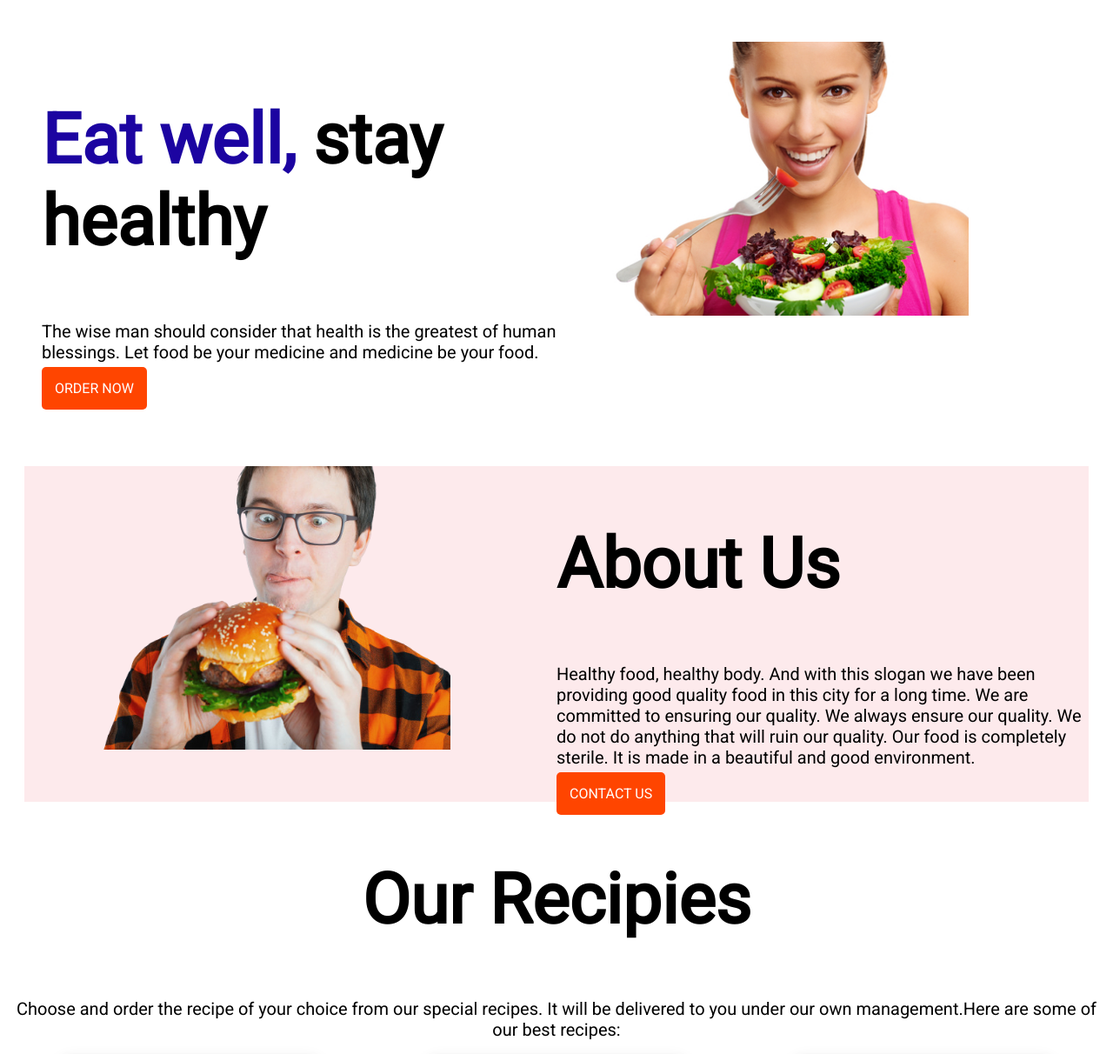
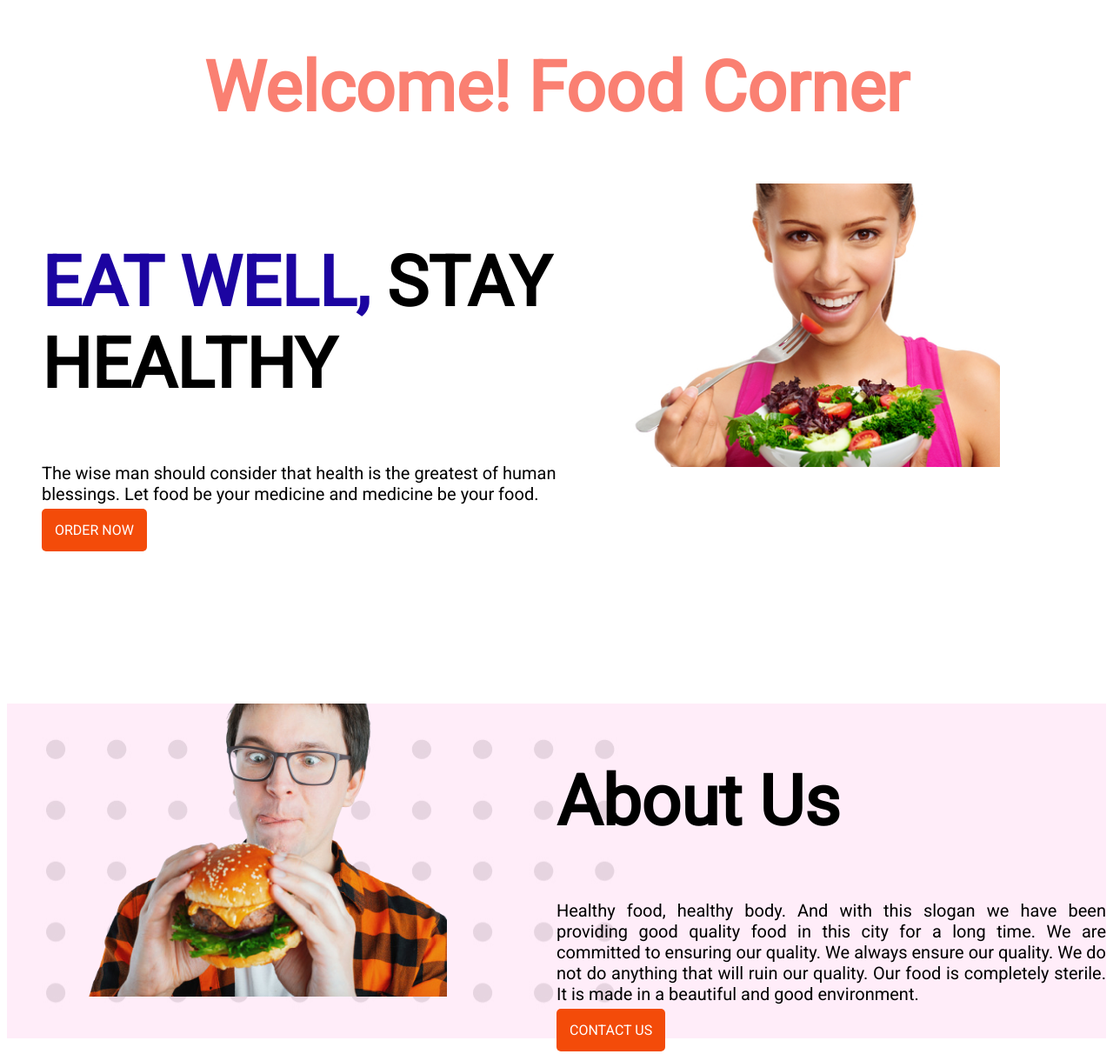
Before and after one commit to ismail-hasan-tanjer/food-corner-assignment, a plain HTML site: page index.html in a window 1280 px wide. Shown: the top 1212 px of the page at 87% size. Drawn offline with Linux system fonts and the light colour scheme.

Commit message:
welcome and others add

```diff
--- a/index.html
+++ b/index.html
@@ -14,9 +14,11 @@
 
 <body>
 
+    <h1 class="welcome">Welcome! Food Corner</h1>
+
     <section class="first-section">
         <div class="width-half">
-            <h1><span class="word-color">Eat well, </span>stay healthy </h1>
+            <h1><span class="word-color">EAT WELL, </span>STAY HEALTHY</h1>
             <p>The wise man should consider that health is the greatest of human
                 blessings.
                 Let
@@ -40,7 +42,8 @@
 
         <div class="width-half">
             <h1>About Us</h1>
-            <p>Healthy food, healthy body. And with this slogan we have been providing good quality food in this
+            <p class="p1">Healthy food, healthy body. And with this slogan we have been providing good quality food in
+                this
                 city
                 for a long time. We are committed to ensuring our quality. We always ensure our quality. We do not
                 do
--- a/my-style.css
+++ b/my-style.css
@@ -6,17 +6,24 @@ body{
 }
 .first-section{
    display: flex;
-   padding-top: 40px;
+   padding-top: 10px;
    padding-left: 40px;
-   padding-right: 40px;
-   padding-bottom: 60px;
+  margin-top: 0%;
+  margin-bottom: 15%;
 
 }
 h1{
     font-size: 80px;
 }
+.welcome{
+    text-align: center;
+    color: salmon;
+}
 p{
     font-size: 20px;
+}
+.p1{
+    text-align: justify;
 }
 .width-half{
     width: 50%;
@@ -27,15 +34,19 @@ p{
 .link-button{
     padding: 15px;
     border-radius: 5px;
-    background-color: orangered;
+    background-color: rgb(243, 75, 9);
     text-decoration: none;
     color: white;
 }
 .second-section{
     display: flex;
-   margin: 20px;
-    background-image: url(images/shapes/Frame\ 58.jpg);
+   margin-top: 10%;
+   margin-bottom: 10%;
+   background-image: url(images/shapes/Frame\ 59.jpg);
+   background-repeat: no-repeat;
 }
+
+
 .our-recipie{
     text-align: center;
 }
```
